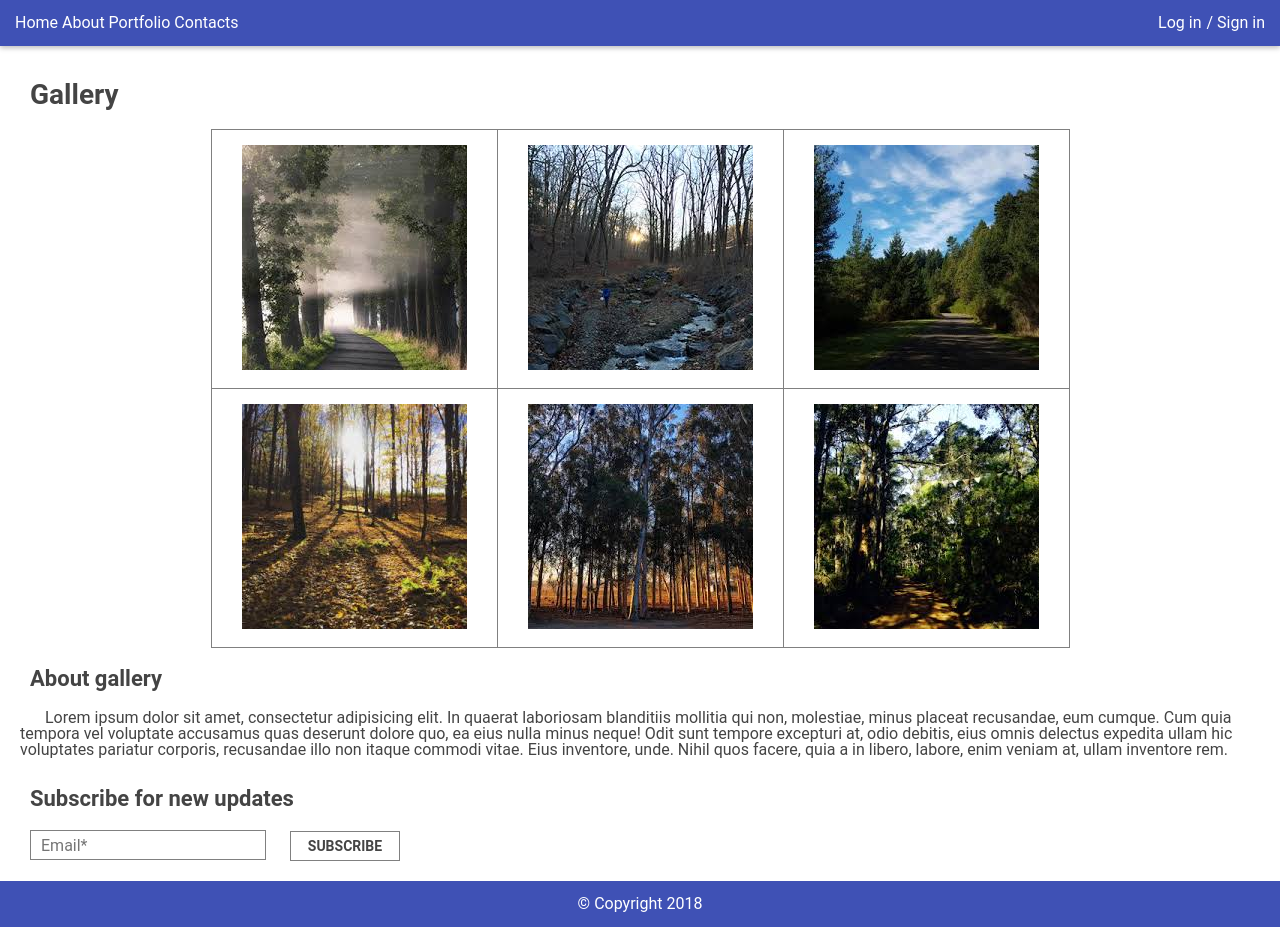
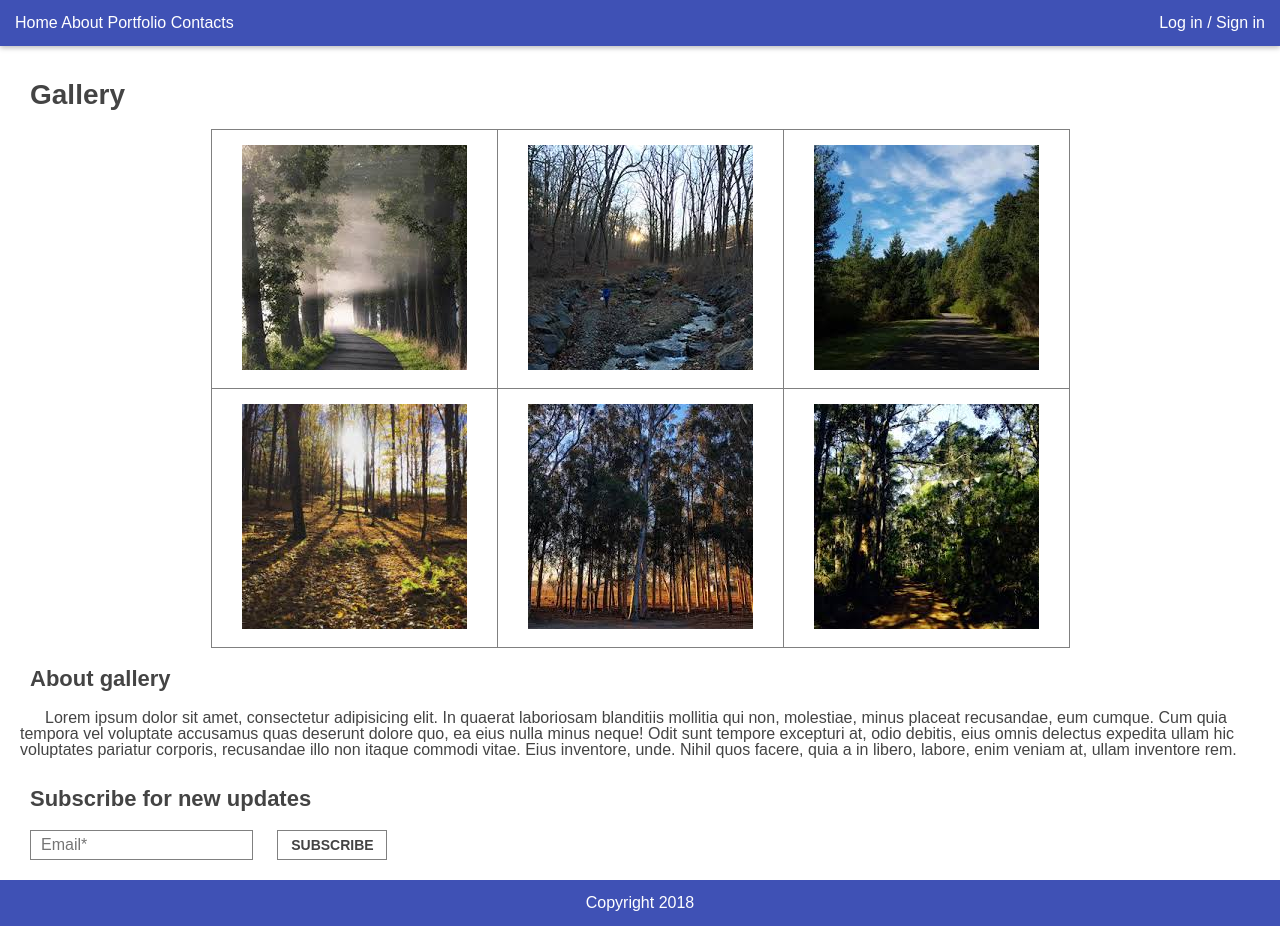
Before and after one commit to ArtemBorcsh/level-up-homeworks, a website: page public/views/css/homework-2/index.html in a window 1280 px wide. Drawn offline with Linux system fonts and the light colour scheme.

Commit message:
css hw 2

```diff
--- a/public/views/css/homework-2/css/style.css
+++ b/public/views/css/homework-2/css/style.css
@@ -40,6 +40,9 @@ footer {
 * {
   box-sizing: border-box;
 }
+body {
+  font-family: arial;
+}
 header {
   position: relative;
   margin-bottom: 15px;
@@ -49,12 +52,7 @@ header {
   position: absolute;
   right: 0;
   margin-right: 15px;
-  top: 50%;
-  margin-top: -8px;
-}
-.log:after {
-  content: "/";
-  padding-left: 5px;
+  top: 33%;
 }
 .gallery h1 {
   font-size: 28px;
@@ -120,6 +118,3 @@ footer {
 .bottom {
   text-align: center;
 }
-.bottom:before {
-  content: "\00A9";
-}
--- a/public/views/css/homework-2/index.html
+++ b/public/views/css/homework-2/index.html
@@ -5,7 +5,7 @@
     <title>HomeworkCSS2</title>
     <style>a,abbr,acronym,address,applet,article,aside,audio,b,big,blockquote,body,canvas,caption,center,cite,code,dd,del,details,dfn,div,dl,dt,em,embed,fieldset,figcaption,figure,footer,form,h1,h2,h3,h4,h5,h6,header,hgroup,html,i,iframe,img,ins,kbd,label,legend,li,mark,menu,nav,object,ol,output,p,pre,q,ruby,s,samp,section,small,span,strike,strong,sub,summary,sup,table,tbody,td,tfoot,th,thead,time,tr,tt,u,ul,var,video{margin:0;padding:0;border:0;font:inherit;font-size:100%;vertical-align:baseline}html{line-height:1}ol,ul{list-style:none}table{border-collapse:collapse;border-spacing:0}caption,td,th{text-align:left;font-weight:400;vertical-align:middle}blockquote,q{quotes:none}blockquote:after,blockquote:before,q:after,q:before{content:"";content:none}a img{border:none}article,aside,details,figcaption,figure,footer,header,hgroup,main,menu,nav,section,summary{display:block}button,input,optgroup,select,textarea{background:0 0;border:0;padding:0;margin:0;font:inherit;color:inherit;box-shadow:none}button{height:auto;cursor:pointer}button:focus{outline:0}button::-moz-focus-inner{outline:0;border:0;padding:0}
     </style>
-    <link rel="stylesheet" href="css/style.css">
+    <link rel="stylesheet" href="css/style.css" />
   </head>
   <body>
     <div class="wrapper">
@@ -17,8 +17,7 @@
           <a href="">Contacts</a>
         </nav>
         <div class="entrance">
-          <a class="log" href="">Log in</a>
-          <a href="">Sign in</a>
+          <a class="log" href="">Log in</a> / <a href="">Sign in</a>
         </div>
       </header>
       <div class="content">
```
